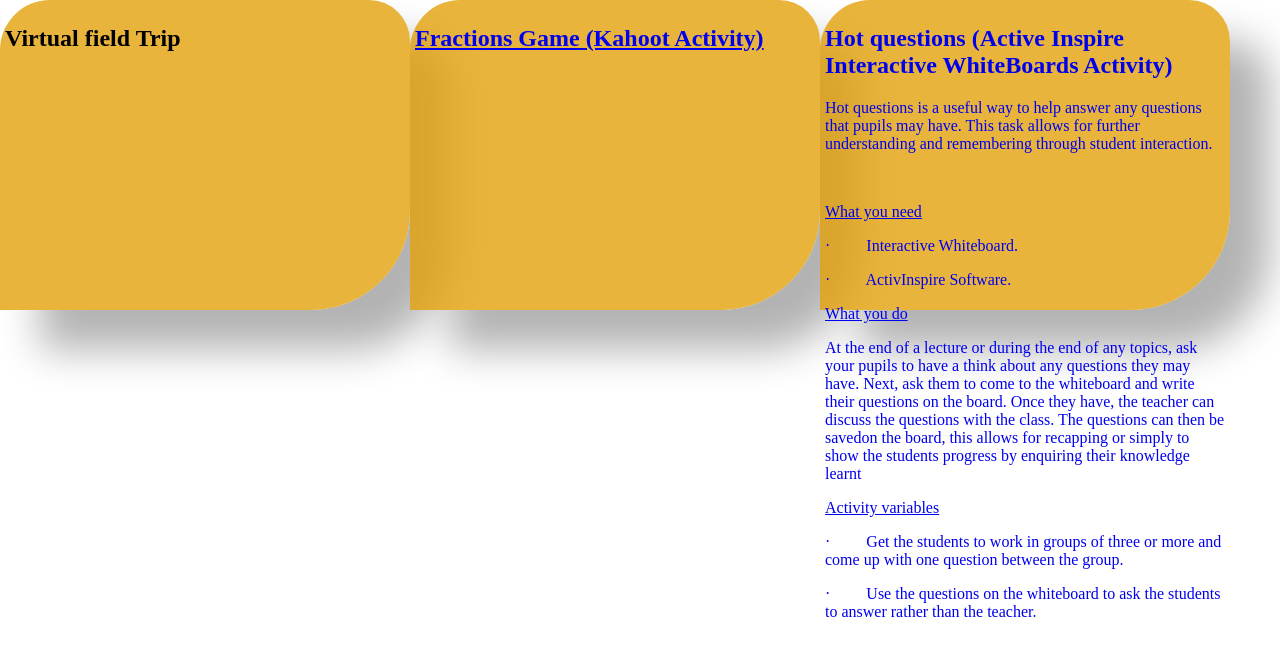
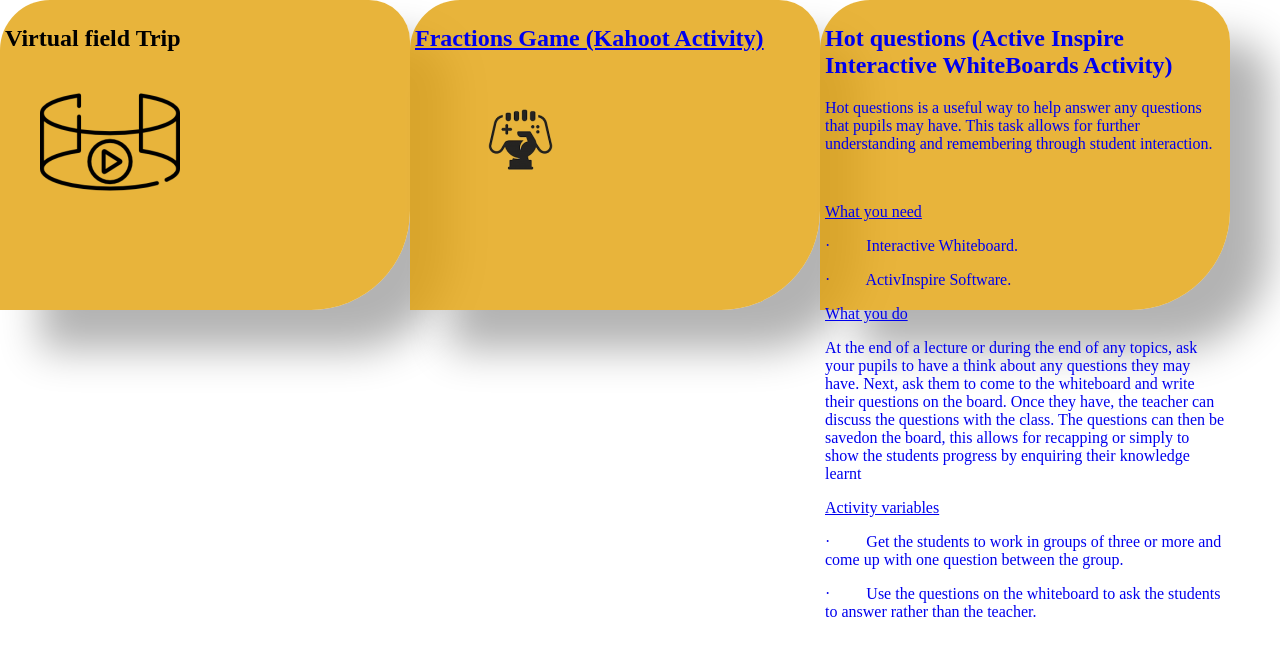
Before and after one commit to PlumptonCollege/blendedlearningplayground, a plain HTML site: page index.html in a window 1280 px wide. Drawn offline with nearby package versions, Linux system fonts and the light colour scheme.

Commit message:
Update index.html

```diff
--- a/index.html
+++ b/index.html
@@ -10,7 +10,8 @@
     <div id="box">
 
         <h2> Virtual field Trip </h2>
-        <a href="https://share.nearpod.com/vsph/zMPiqGVc1G" img src="https://github.com/plumptoncollege/blendedlearningplayground/blob/master/img/1_goi_field-of-view.png?raw=true"</a>
+      <a href="https://share.nearpod.com/vsph/zMPiqGVc1G" </a>
+      <img src="https://github.com/plumptoncollege/blendedlearningplayground/blob/master/img/1_goi_field-of-view.png?raw=true"</a>
 
     </div>
 
@@ -20,7 +21,8 @@
         <h2> Fractions Game (Kahoot Activity)</h2>
 
 
-        <a href="https://play.kahoot.it/#/?quizId=86a5305b-23e7-4c65-b566-7411bbd1eed2" img src="https://github.com/plumptoncollege/blendedlearningplayground/blob/master/img/1_goi_untitled.png?raw=true"</a>
+            <a href="https://play.kahoot.it/#/?quizId=86a5305b-23e7-4c65-b566-7411bbd1eed2" </a>
+           <img src="https://github.com/plumptoncollege/blendedlearningplayground/blob/master/img/1_goi_untitled.png?raw=true"</a>
 
     </div>
 
```
